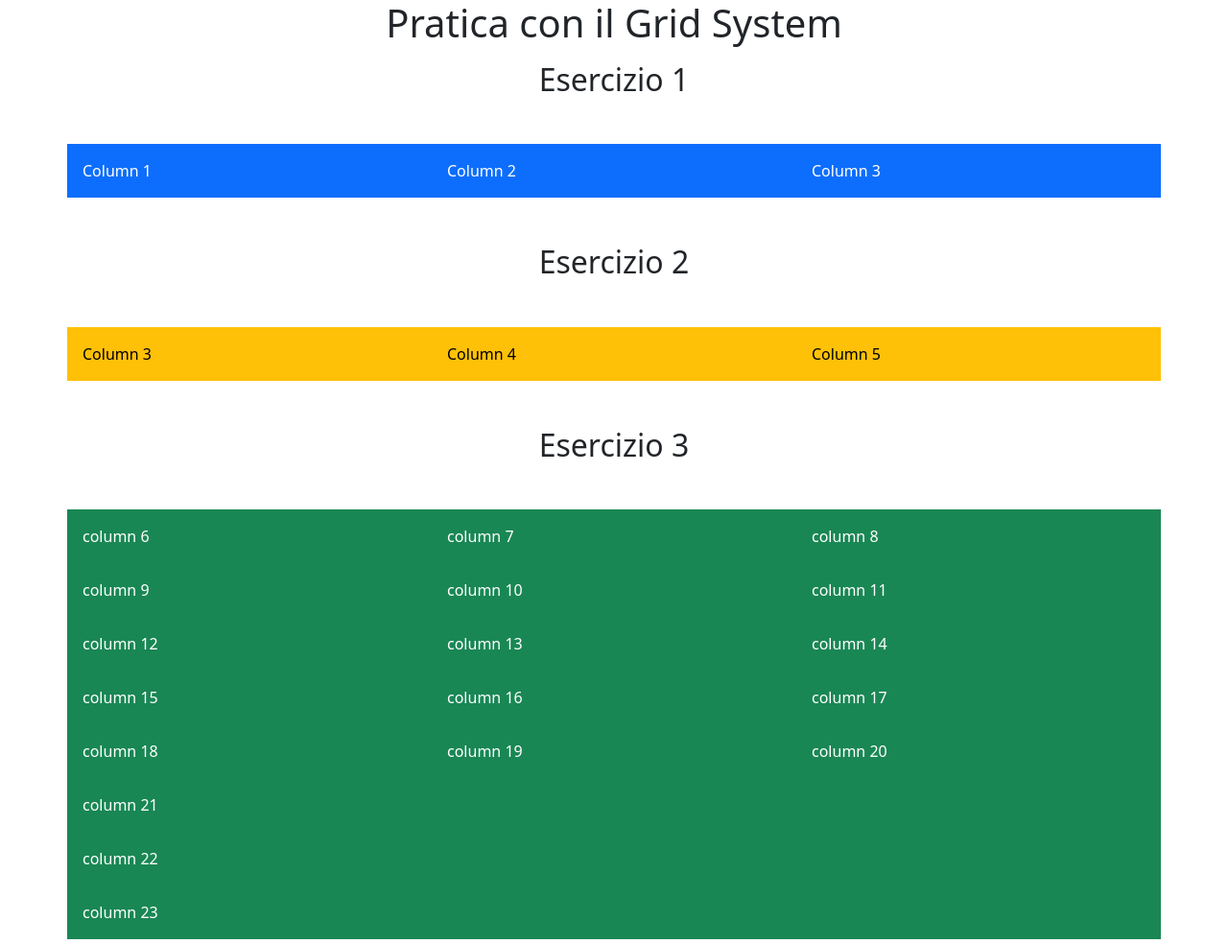
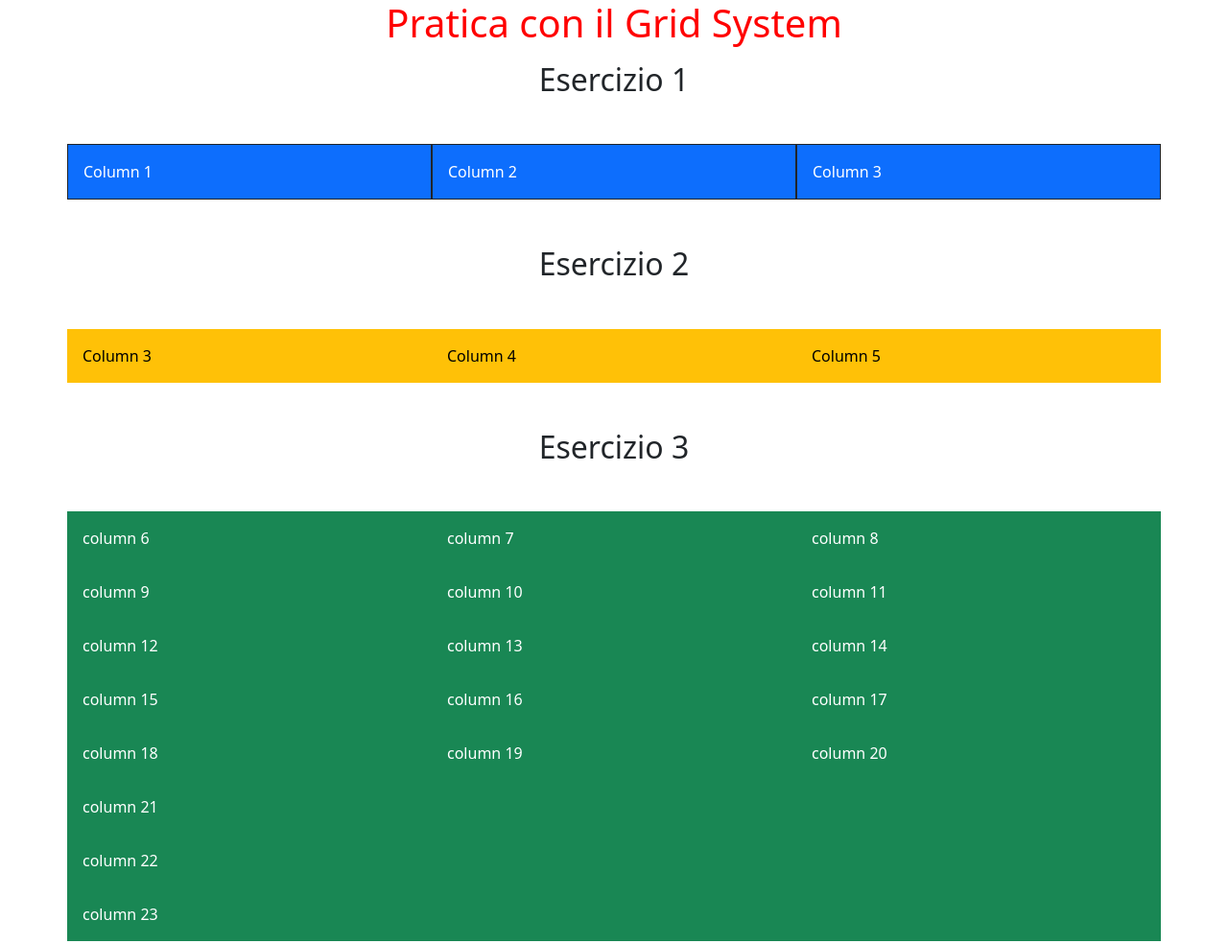
Before and after one commit to GianniCbd/U2-W2-D1, a plain HTML site: page index.html in a window 1280 px wide. Shown: the top 984 px of the page at 96% size. Drawn offline with nearby package versions, Linux system fonts and the light colour scheme.

Commit message:
U2-W2-D1

```diff
--- a/index.html
+++ b/index.html
@@ -11,14 +11,20 @@
       crossorigin="anonymous"
     />
   </head>
+  <style>
+    .custom-span {
+      color: red;
+    }
+  </style>
+
   <body>
     <div class="container">
-      <h1 class="text-center mb-3">Pratica con il Grid System</h1>
+      <h1 class="text-center mb-3"><span class="custom-span">Pratica con il Grid System</span></h1>
       <h2 class="text-center mb-5">Esercizio 1</h2>
       <div class="row">
-        <div class="col-md-4 bg-primary text-white p-3">Column 1</div>
-        <div class="col-md-4 bg-primary text-white p-3">Column 2</div>
-        <div class="col-md-4 bg-primary text-white p-3">Column 3</div>
+        <div class="col-md-4 custom-h1 bg-primary text-white p-3 border border-dark">Column 1</div>
+        <div class="col-md-4 bg-primary text-white p-3 border border-dark">Column 2</div>
+        <div class="col-md-4 bg-primary text-white p-3 border border-dark">Column 3</div>
       </div>
       <!-- secondo esercizio -->
       <h2 class="text-center mt-5 mb-5">Esercizio 2</h2>
@@ -78,14 +84,14 @@
       <!-- quinto esercizio -->
       <h2 class="text-center mt-5 mb-5">Esercizio 5</h2>
       <div class="row">
-        <div class="col-sm-12 col-md-12 col-xl-7 bg-info text-white p-3">
+        <div class="col-sm-12 col-md-12 col-xl-7 bg-info text-white p-3 border border-warning">
           Column 27
           <div class="row">
             <div class="col-sm-12 col-md-12 col-xl-6 bg-secondary text-white p3">sub-column1</div>
             <div class="col-sm-12 col-md-12 col-xl-6 bg-secondary text-white p3">sub-column2</div>
           </div>
         </div>
-        <div class="col-sm-12 col-md-12 col-xl-5 bg-info p-3">
+        <div class="col-sm-12 col-md-12 col-xl-5 bg-info p-3 border border-warning">
           Column 28
           <div class="row">
             <div class="col-sm-12 col-md-12 col-xl-6 bg-secondary text-white p3">sub-column3</div>
```
